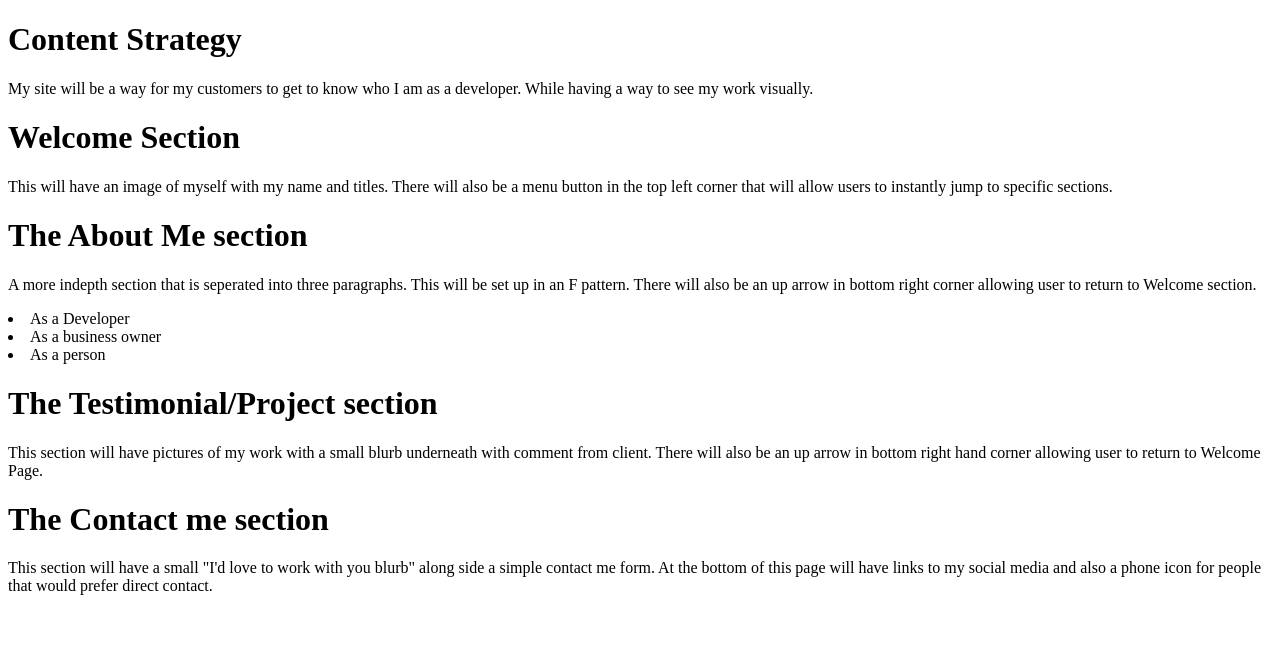
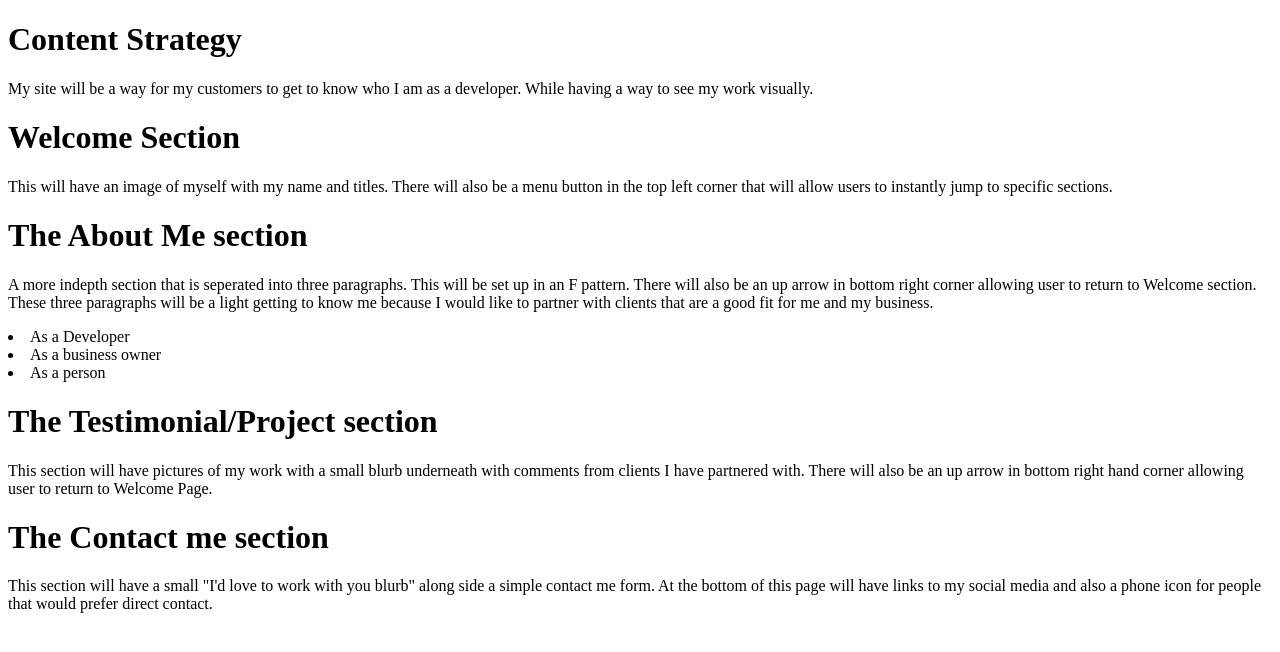
Before and after one commit to dbranch82/danielle-about-me, a PHP site: page /milestone-2.php in a window 1280 px wide. Shown: the top 652 px of the page. Run offline with PHP 8.4, Linux system fonts and the light colour scheme.

Commit message:
Made some changes to reflect my wireframes

```diff
--- a/public_html/documentation/milestone-2.php
+++ b/public_html/documentation/milestone-2.php
@@ -12,13 +12,14 @@
 		that will allow users to instantly jump to specific sections.</p>
 		<h1>The About Me section</h1>
 		<p>A more indepth section that is seperated into three paragraphs. This will be set up in an F pattern. There will
-		also be an up arrow in bottom right corner allowing user to return to Welcome section.
+		also be an up arrow in bottom right corner allowing user to return to Welcome section. These three paragraphs will
+		be a light getting to know me because I would like to partner with clients that are a good fit for me and my business.
 				<li>As a Developer</li>
 				<li>As a business owner</li>
 			<li>As a person</li>
 		</ul>
 		<h1>The Testimonial/Project section</h1>
-		<p>This section will have pictures of my work with a small blurb underneath with comment from client. There will
+		<p>This section will have pictures of my work with a small blurb underneath with comments from clients I have partnered with. There will
 		also be an up arrow in bottom right hand corner allowing user to return to Welcome Page.</p>
 		<h1>The Contact me section</h1>
 		<p>This section will have a small "I'd love to work with you blurb" along side a simple contact me form.
```
